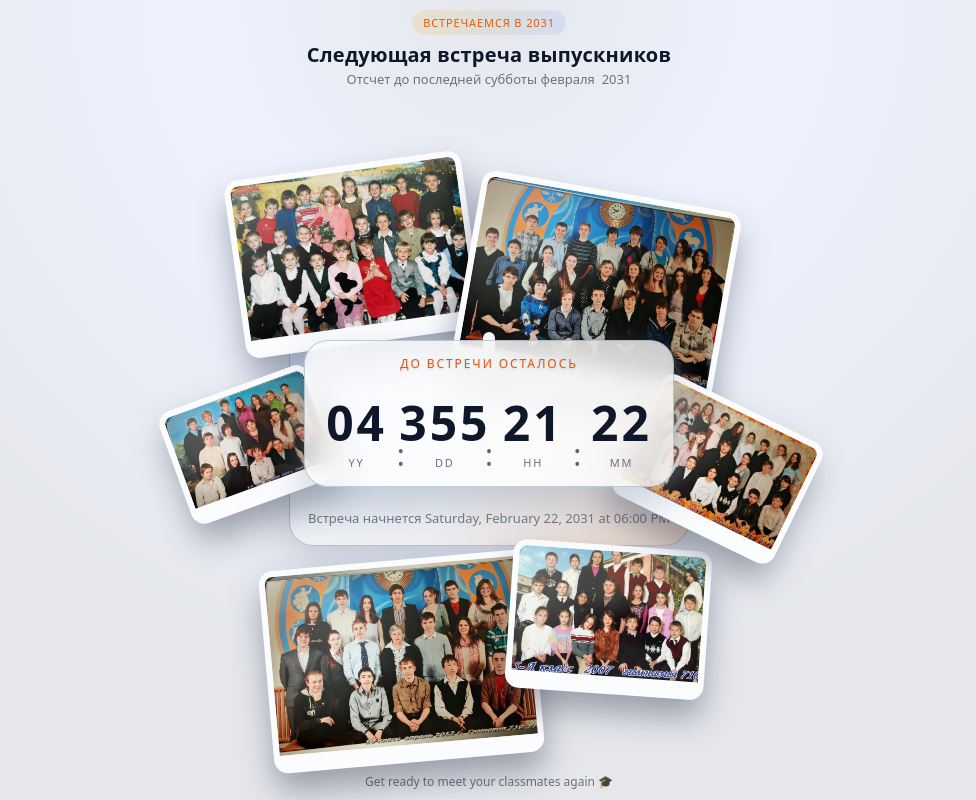
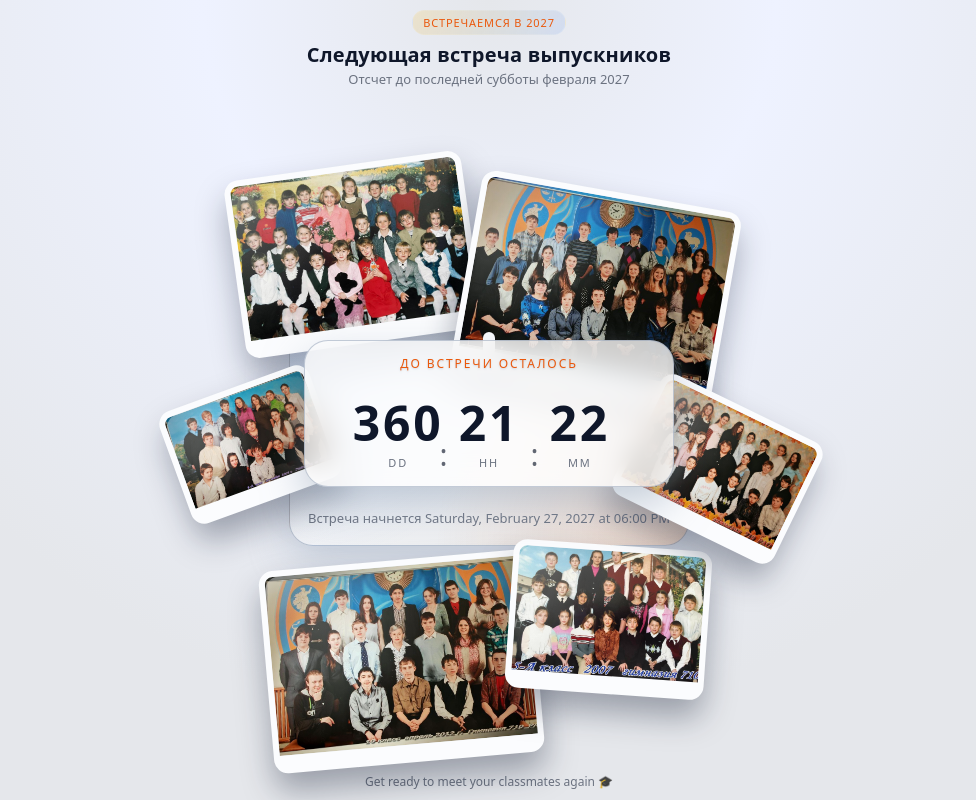
Before and after one commit to airaketa/alumni-meeting.airaketa.github.io, a plain HTML site: page index.html in a window 1280 px wide. Shown: the whole page, without its empty margins (151-1127 px from the left). Drawn offline with Linux system fonts and the light colour scheme.

Commit message:
make meeting annual

```diff
--- a/index.html
+++ b/index.html
@@ -13,10 +13,10 @@
   <body>
     <div id="app">
       <header class="header">
-        <div class="badge">Встречаемся в 2031</div>
+        <div id="badge" class="badge">Встречаемся в</div>
         <h1 class="title">Следующая встреча выпускников</h1>
-        <p class="subtitle">
-          Отсчет до последней субботы февраля &nbsp;2031
+        <p id="subtitle" class="subtitle">
+          Отсчет до последней субботы февраля
         </p>
       </header>
 
@@ -33,11 +33,11 @@
             <div class="clock-inner">
               <div class="countdown-label">До встречи осталось</div>
               <div class="countdown">
-                <div class="time-segment">
+                <div class="time-segment" style="display: none">
                   <span id="years" class="time-value">--</span>
                   <span class="time-unit">YY</span>
                 </div>
-                <span class="colon">:</span>
+                <span class="colon" style="display: none">:</span>
                 <div class="time-segment">
                   <span id="days" class="time-value">--</span>
                   <span class="time-unit">DD</span>
--- a/script.js
+++ b/script.js
@@ -1,7 +1,17 @@
 // Compute the last Saturday of February 2031 in the user's local timezone.
 function getLastSaturdayOfFeb2031() {
-  const year = 2031;
+  const year = new Date().getFullYear() + 1;
   const monthIndex = 1; // February is 1 (0-based)
+
+  const badgeEl = document.getElementById("badge");
+  if (badgeEl) {
+    badgeEl.textContent = "Встречаемся в " + year
+  }
+
+  const subtitleEl = document.getElementById("subtitle");
+  if (subtitleEl) {
+    subtitleEl.textContent = "Отсчет до последней субботы февраля " + year
+  }
 
   // Start from last day of February
   const lastDayOfFeb = new Date(year, monthIndex + 1, 0); // March 0 = last day of Feb
@@ -32,15 +42,13 @@ function updateCountdown(targetDate) {
   const now = new Date();
   const diffMs = targetDate.getTime() - now.getTime();
 
-  const yearsEl = document.getElementById("years");
   const daysEl = document.getElementById("days");
   const hoursEl = document.getElementById("hours");
   const minutesEl = document.getElementById("minutes");
 
-  if (!yearsEl || !daysEl || !hoursEl || !minutesEl) return;
+  if (!daysEl || !hoursEl || !minutesEl) return;
 
   if (diffMs <= 0) {
-    yearsEl.textContent = "00";
     daysEl.textContent = "00";
     hoursEl.textContent = "00";
     minutesEl.textContent = "00";
@@ -83,7 +91,6 @@ function updateCountdown(targetDate) {
   const hours = Math.floor((totalMinutes % (24 * 60)) / 60);
   const minutes = totalMinutes % 60;
 
-  yearsEl.textContent = String(years).padStart(2, "0");
   daysEl.textContent = String(days).padStart(2, "0");
   hoursEl.textContent = String(hours).padStart(2, "0");
   minutesEl.textContent = String(minutes).padStart(2, "0");
```
